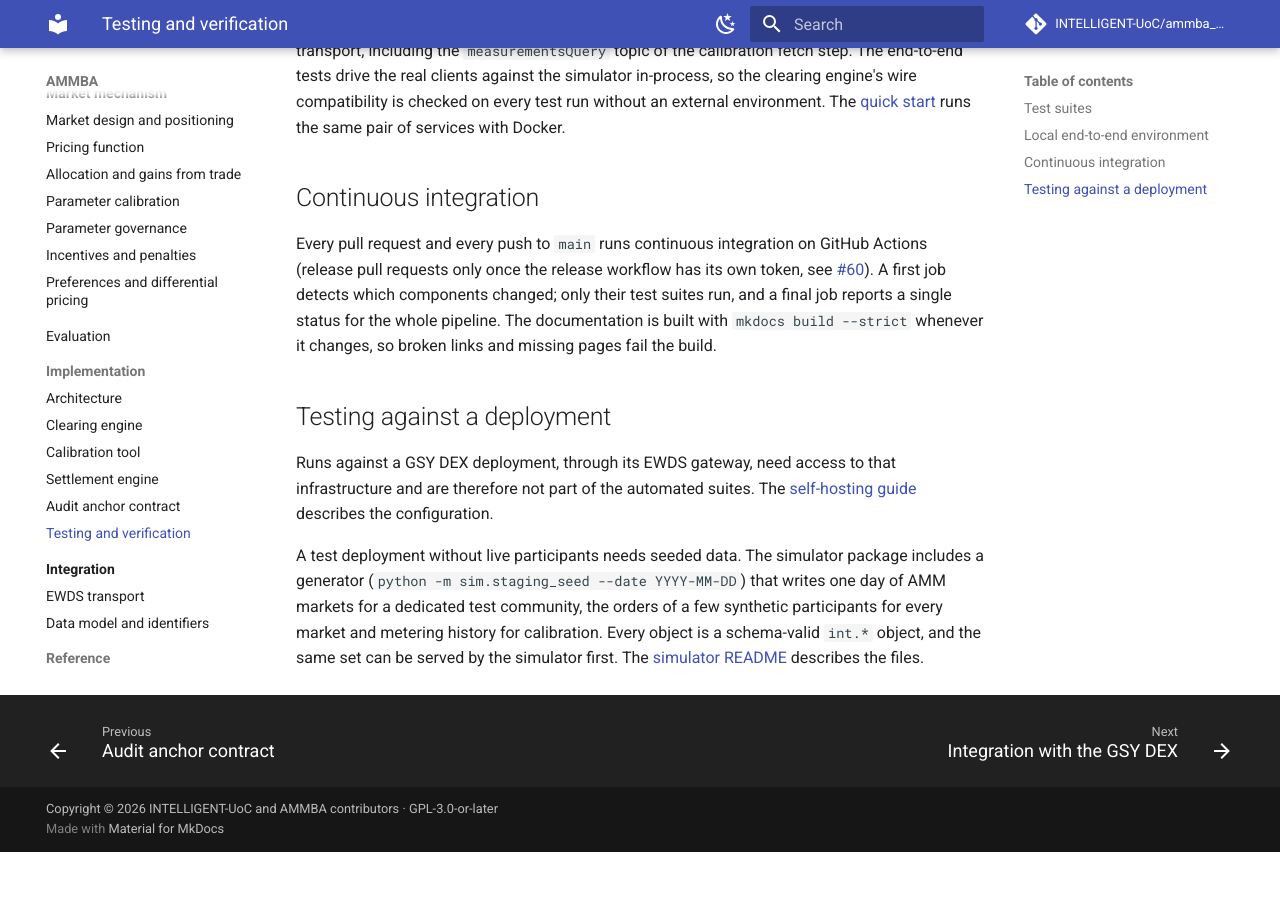
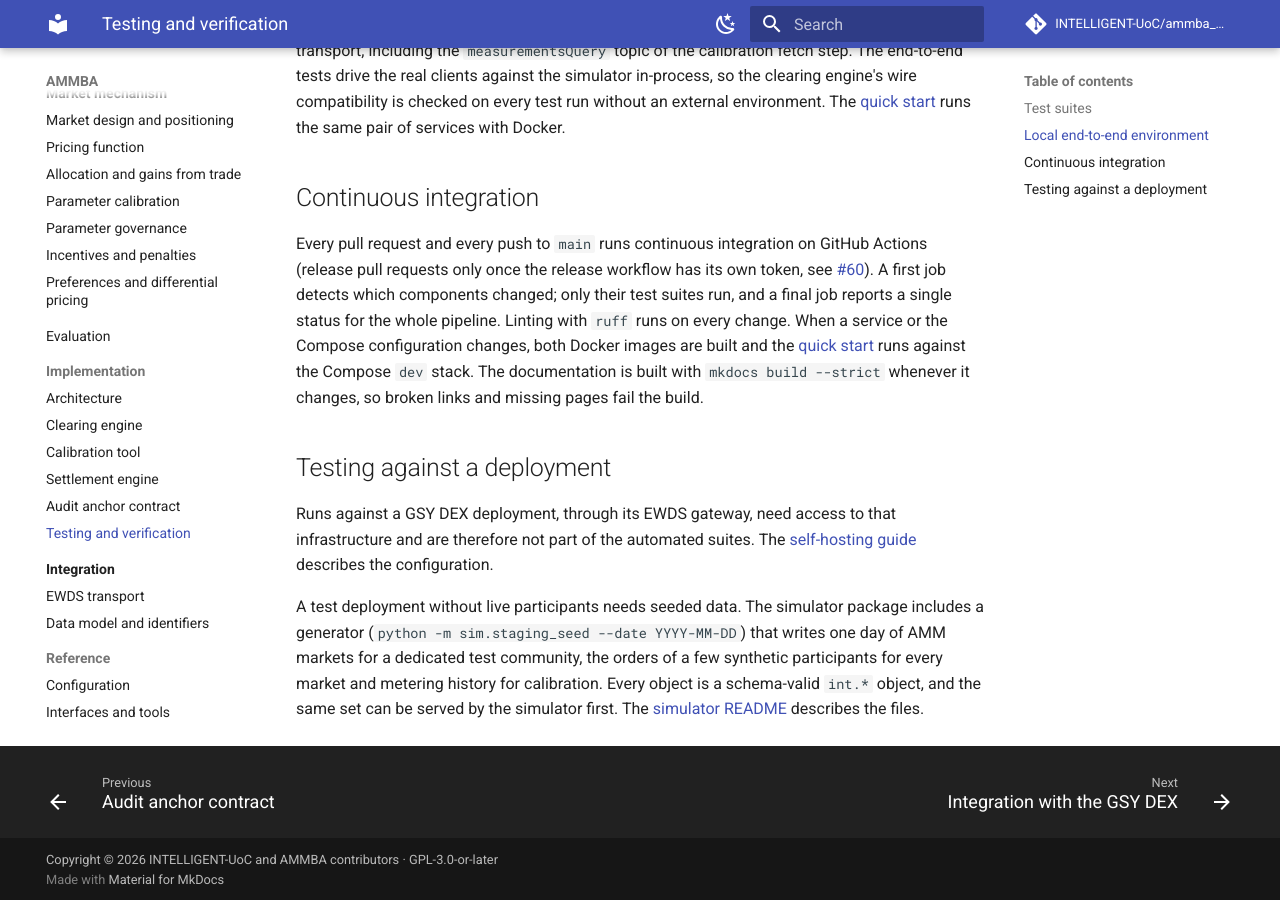
Before and after one commit to INTELLIGENT-UoC/ammba_uoc, an MkDocs documentation site: the page built from docs/implementation/testing.md, in a window 1280 px wide and 900 px high, scrolled down 872 px. Built offline with MkDocs 1.6.1 and Material for MkDocs 9.7.7, drawn with Linux system fonts in a browser that asks for light colours; comment, search, counter and statistics services are not loaded; before the commit the page ends 1724 px from its top, so only the background shows below that.

Commit message:
ci: lint every change and run the quick start against the Docker images (#97)
Add a ruff job (check and format, pinned to the pre-commit version) that runs
on every change, and an images job that validates the Compose configuration
with .env.example, builds both service images, runs the documented quick start
against the dev stack and checks the execution-node CLI starts. Both join the
aggregate CI status.

Closes #96
Closes #68

Co-authored-by: Claude Opus 5.5 <noreply@anthropic.com>

```diff
--- a/docs/implementation/testing.md
+++ b/docs/implementation/testing.md
@@ -32,8 +32,11 @@ Every pull request and every push to `main` runs continuous integration on
 GitHub Actions (release pull requests only once the release workflow has its
 own token, see [#60](https://github.com/INTELLIGENT-UoC/ammba_uoc/issues/60)). A first job detects which components changed; only their test
 suites run, and a final job reports a single status for the whole pipeline.
-The documentation is built with `mkdocs build --strict` whenever it changes, so
-broken links and missing pages fail the build.
+Linting with `ruff` runs on every change. When a service or the Compose
+configuration changes, both Docker images are built and the
+[quick start](../getting-started/quickstart.md) runs against the Compose `dev`
+stack. The documentation is built with `mkdocs build --strict` whenever it
+changes, so broken links and missing pages fail the build.
 
 ## Testing against a deployment
 
```
Also changed, not shown: README.md (+3 -2 lines), 1 other file.
